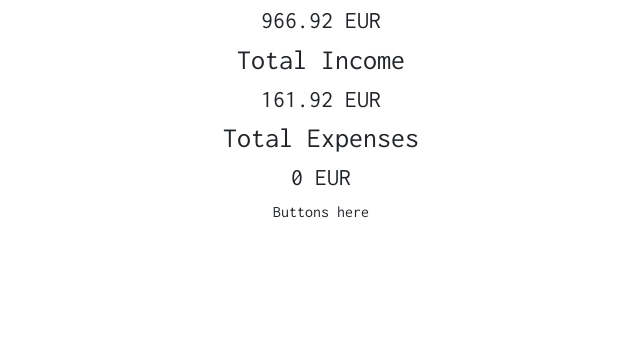
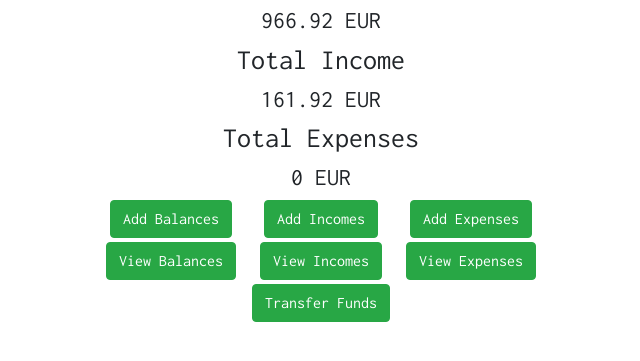
Before and after one commit to Thackerie/final_Project, a Django app: page /dashboard in a window 1280 px wide. Shown: the part 227-588 px from the top of the page, without its empty margins (319-959 px from the left). Run offline with Django 4.2, Linux system fonts and the light colour scheme; a user stored in the database is signed in; data comes from the database, SQL or seed files in the repository; both versions use the stored data as it was after the commit; some libraries are stand-ins or nearby versions.

Commit message:
Added butons to dashboard

```diff
--- a/WalletWise/static/WalletWise/styles.css
+++ b/WalletWise/static/WalletWise/styles.css
@@ -10,3 +10,7 @@ body {
 a.skip {
     text-decoration: none;
 }
+
+.button-div{
+    display: inline-block;
+}
--- a/WalletWise/templates/WalletWise/dashboard.html
+++ b/WalletWise/templates/WalletWise/dashboard.html
@@ -15,7 +15,7 @@
             <button class="dashboard-setup-button btn btn-success">Setup my Dasboard!</button>
         </a>
     {% else %}
-        <!--Maybe not have this centered, as it comflicts with the rest of the design of the page-->
+        <!--Maybe not have this centered, as it conflicts with the rest of the design of the page-->
         <div class="text-center">
             <h1>Dashboard</h1>
             <h3>{{budget.month}}/{{budget.year}}</h3>
@@ -27,7 +27,33 @@
             <h3>Total Expenses</h3>
             <h4>{{budget.total_Expenses}} EUR</h4>
             <div class="button-div">
-                Buttons here
+                <div class="row">
+                    <div class="col-4-md">
+                        <a href="{% url 'fundForm' %}">
+                            <button class="btn btn-success mb-1">Add Balances</button>
+                        </a>
+                        <br>
+                        <button class="btn btn-success">View Balances</button>
+                    </div>
+                    <div class="col-4-md mx-3">
+                        <a href="{% url 'incomeForm' %}">
+                            <button class="btn btn-success mb-1">Add Incomes</button>
+                        </a>
+                        <br>
+                        <button class="btn btn-success mb-1">View Incomes</button>
+                        <br>
+                        <a href="{% url 'transferFundsForm' %}">
+                            <button class="btn btn-success">Transfer Funds</button>
+                        </a>
+                    </div>
+                    <div class="col-4-md">
+                        <a href="{% url 'expenseForm' %}">
+                            <button class="btn btn-success mb-1">Add Expenses</button>
+                        </a>
+                        <br>
+                        <button class="btn btn-success">View Expenses</button>
+                    </div>
+                </div>
                 <!--Add the 6 Buttons-->
             </div>
         </div>
```
Also changed, not shown: db.sqlite3.
